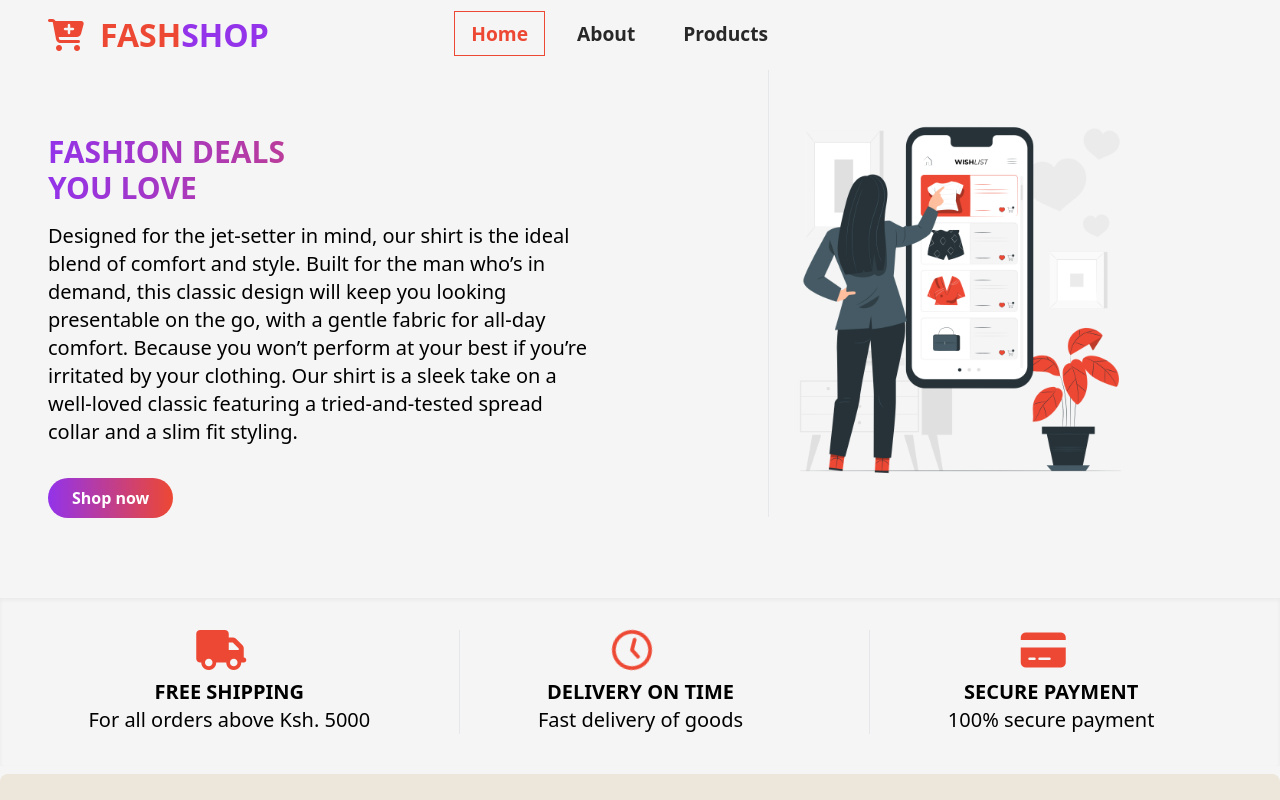
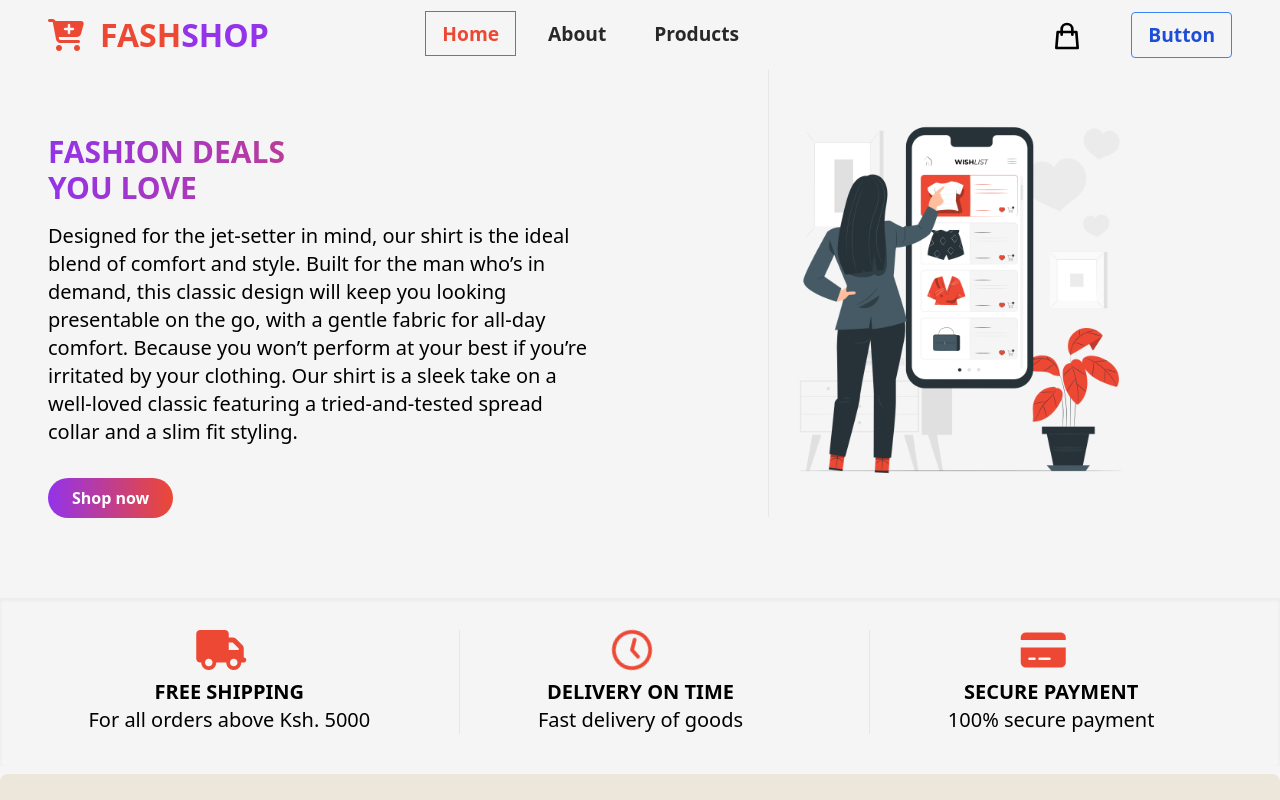
Before and after one commit to johntarus/ecommerce, a React (Create React App) app: page / in a window 1280 px wide. Shown: the top 800 px of the page. Built offline with nearby package versions, Linux system fonts and the light colour scheme.

Commit message:
cart & login button

```diff
--- a/src/index.css
+++ b/src/index.css
@@ -57,7 +57,7 @@ body {
   display: flex;
   list-style: none;
   text-align: center;
-  margin-right: 30rem;
+  flex: 4;
 }
 
 .nav-links {
--- a/src/pages/NavBar.js
+++ b/src/pages/NavBar.js
@@ -10,7 +10,7 @@ function NavBar() {
     <>
       <nav className="navbar">
         <div className="nav-container">
-          <NavLink to="/" className="nav-logo sm:text-2xl">
+          <NavLink to="/" className="nav-logo sm:text-2xl sm:mt-4">
             <i className="fa fa-cart-plus" aria-hidden="true"></i>
             FASH<span className="text-purple-600">SHOP</span>
           </NavLink>
@@ -47,12 +47,30 @@ function NavBar() {
               </NavLink>
             </li>
           </ul>
+          <div className="flex">
+            <svg
+              className="w-8 h-8 sm:w-10 mr-12 mt-2 cursor-pointer sm:h-10 sm:mt-4 sm:mr-16"
+              fill="none"
+              stroke="currentColor"
+              viewBox="0 0 24 24"
+              xmlns="http://www.w3.org/2000/svg"
+            >
+              <path
+                strokeLinecap="round"
+                strokeLinejoin="round"
+                strokeWidth="2"
+                d="M16 11V7a4 4 0 00-8 0v4M5 9h14l1 12H4L5 9z"
+              ></path>
+            </svg>
+            <button class="bg-transparent hover:bg-blue-500 text-blue-700 font-semibold hover:text-white py-2 px-4 mr-12 border border-blue-500 hover:border-transparent rounded">
+              Button
+            </button>
+          </div>
           <div className="nav-icon" onClick={handleClick}>
             <i className={click ? "fas fa-times" : "fas fa-bars"}></i>
           </div>
         </div>
       </nav>
-      <div className="user-container"></div>
     </>
   );
 }
```
